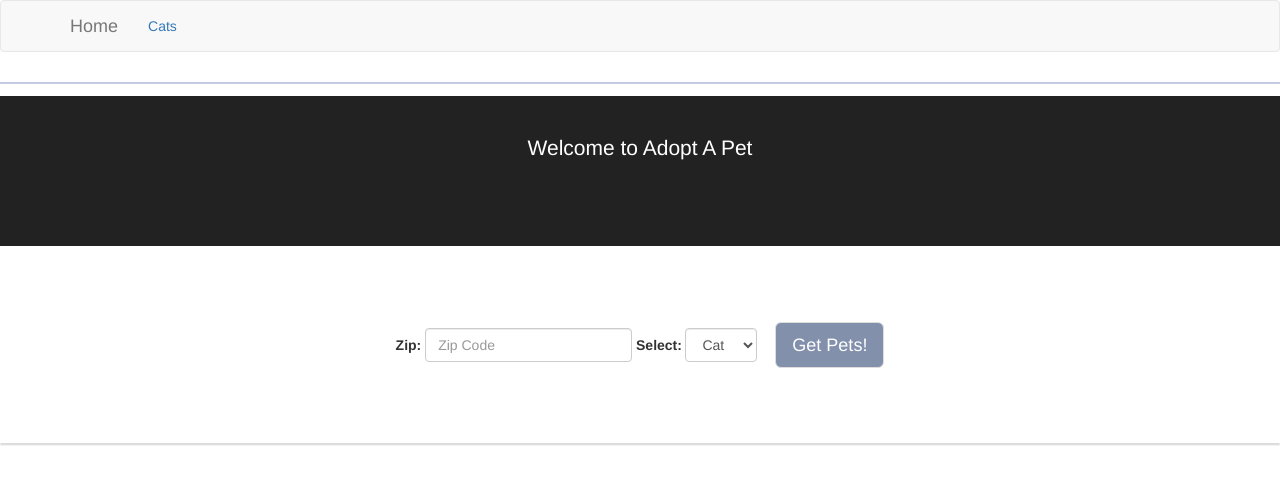
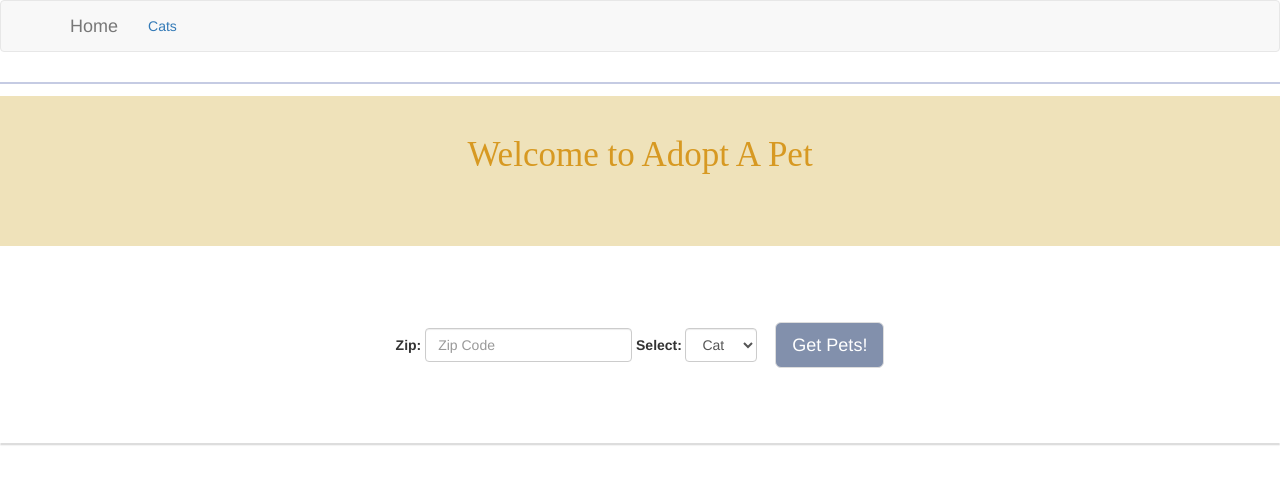
Before and after one commit to AutumnJ/adopt-a-pet-game, a React (Create React App) app in the folder client/: page / in a window 1280 px wide. Shown: the top 484 px of the page. Built offline with nearby package versions, Linux system fonts and the light colour scheme.

Commit message:
add a few new CSS elements that aren't looking good in bootstrap

```diff
--- a/client/src/App.css
+++ b/client/src/App.css
@@ -7,15 +7,16 @@
   height: 80px;
 }
 
-.App-header {
-  background-color: #222;
+.App-header, .cats-header {
+  font-family: "Poppins";
+  background-color: #EFE2BA;
   height: 150px;
   padding: 20px;
-  color: white;
+  color: #D79922;
 }
 
 .App-title {
-  font-size: 1.5em;
+  font-size: 2.5em;
 }
 
 .App-intro {
@@ -26,3 +27,14 @@
   from { transform: rotate(0deg); }
   to { transform: rotate(360deg); }
 }
+
+#table-container {
+    display: table;
+    table-layout: fixed;
+    width: 100%;
+    height: 100%;
+}
+
+#table-container, #table-container td {
+    border: 5px dotted #C5CBE3;
+}
```
